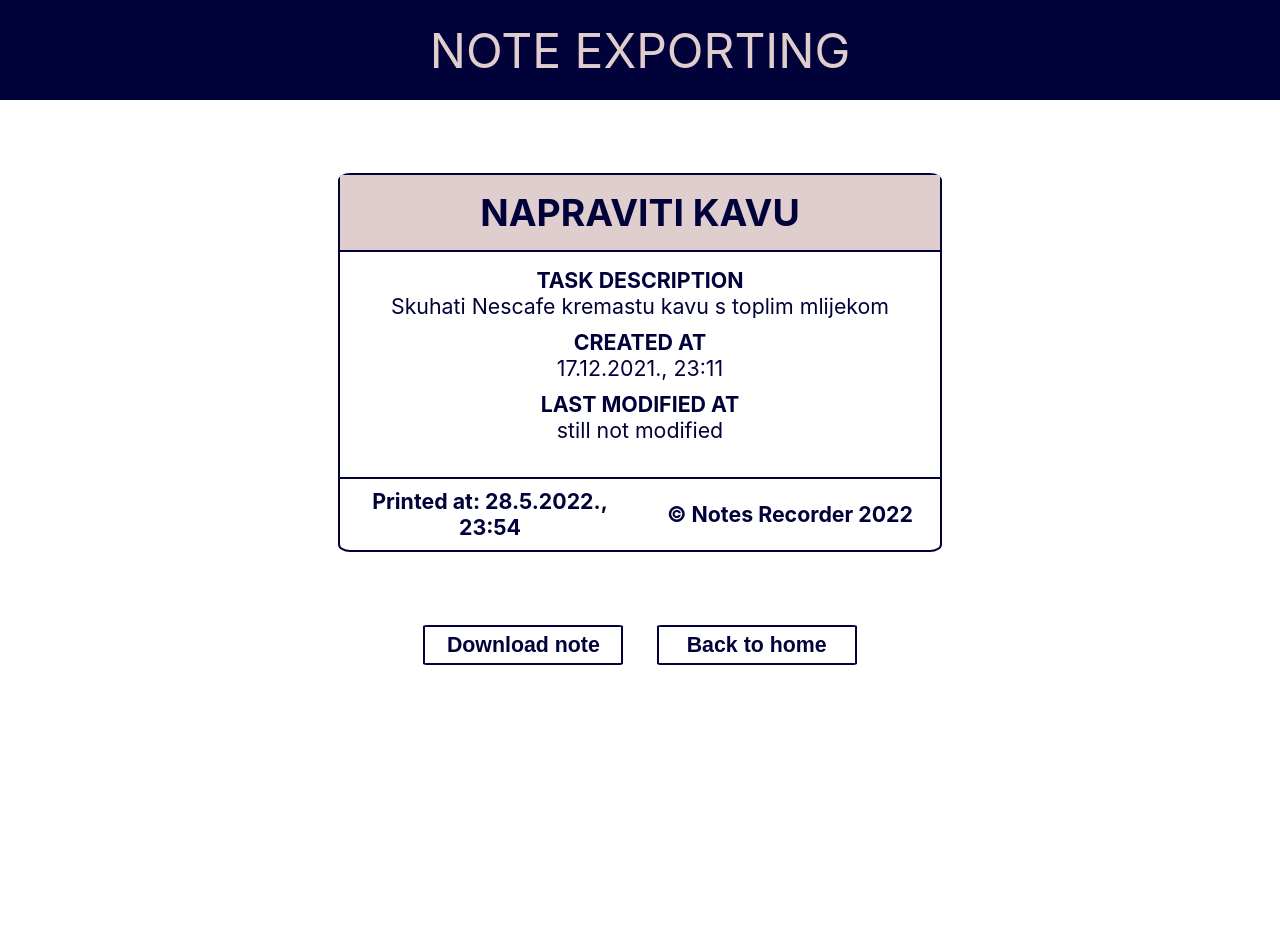
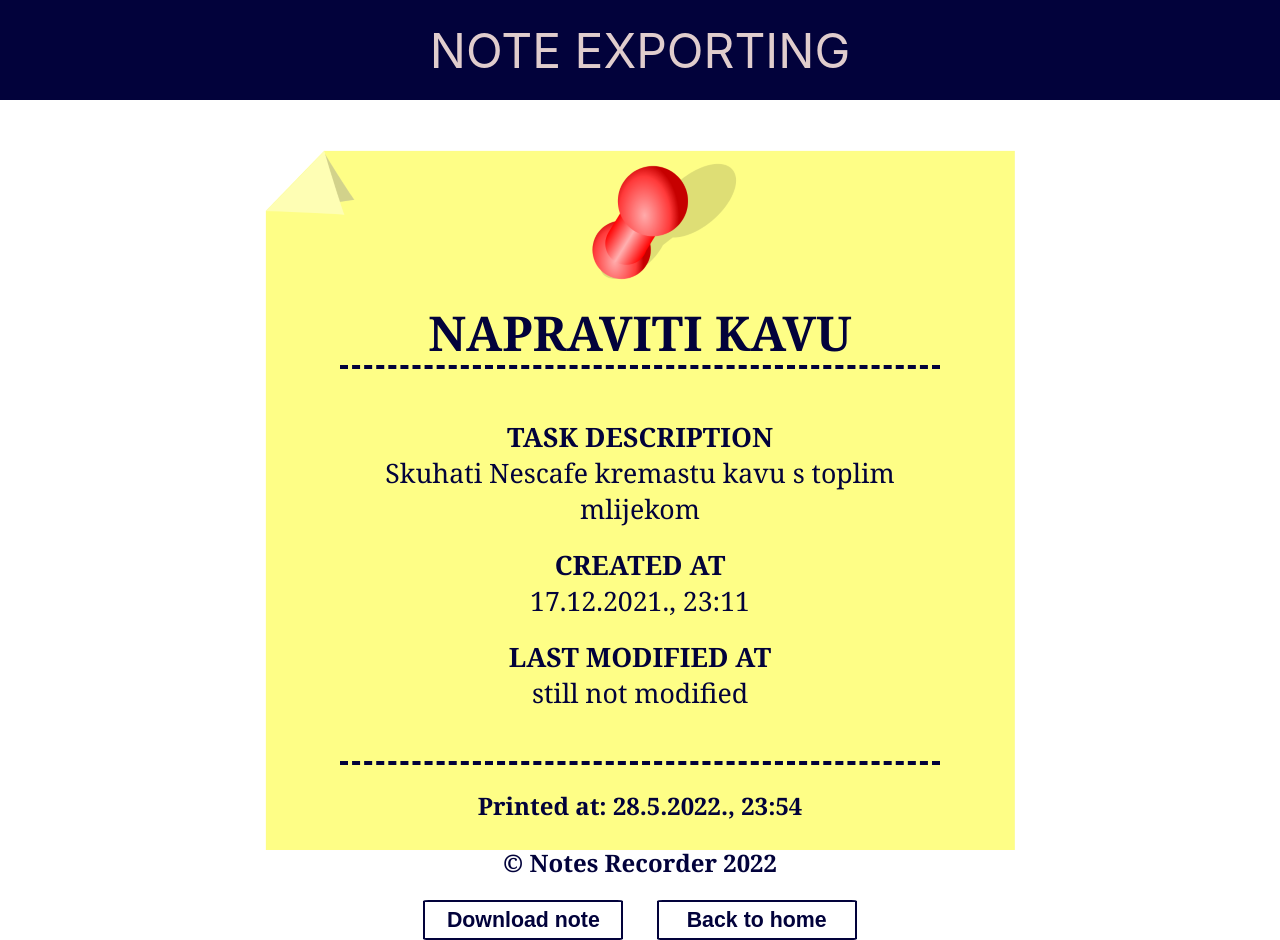
Before and after one commit to CROmarcos/NotesRecorder, a React (Create React App) app: page /print/1 in a window 1280 px wide. Before the commit the page ends 800 px from the top, so only its background shows below. Built offline with nearby package versions, Linux system fonts and the light colour scheme.

Commit message:
Visually editing of exported image

```diff
--- a/src/App.scss
+++ b/src/App.scss
@@ -47,3 +47,7 @@
   font-size: 16pt;
   font-weight: bold;
 }
+
+button {
+  cursor: pointer;
+}
--- a/src/components/Note/Note.scss
+++ b/src/components/Note/Note.scss
@@ -64,7 +64,6 @@
     border: none;
     font-weight: bold;
     text-decoration: underline;
-    cursor: pointer;
     margin: 0;
     padding: 0;
 
--- a/src/components/Print/Print.js
+++ b/src/components/Print/Print.js
@@ -23,9 +23,9 @@ const Print = () => {
 
     const Template = React.forwardRef((props, ref) => (
         <div ref={ref} className="print">
-            <div className="card print__card">
-                <div className="card__title print__title">{props.title}</div>
-                <div className="card__body print__body">
+            <div className="print__card">
+                <div className="print__title">{props.title}</div>
+                <div className="print__body">
                     <p className="prop prop__title">Task description</p>
                     <p className="prop prop__value">{props.description}</p>
                     <p className="prop prop__title">Created at</p>
@@ -33,13 +33,9 @@ const Print = () => {
                     <p className="prop prop__title">Last modified at</p>
                     <p className="prop prop__value">{props.lastModification}</p>
                 </div>
-                <div className="card__footer print__footer">
-                    <section className="side">
-                        <p>Printed at: {date}</p>
-                    </section>
-                    <section className="side">
-                        <p>&copy; Notes Recorder 2022</p>
-                    </section>
+                <div className="print__footer">
+                    <p>Printed at: {date}</p>
+                    <p>&copy; Notes Recorder 2022</p>
                 </div>
             </div>
         </div>
--- a/src/components/Print/Print.scss
+++ b/src/components/Print/Print.scss
@@ -1,33 +1,38 @@
 .print {
-    width: 700px;
-    height: 475px;
+    width: 750px;
+    height: 700px;
     display: flex;
     justify-content: center;
-    align-items: center;
     margin: auto;
+    margin-bottom: 50px;
     color: rgb(2, 2, 59);
+    background-image: url("../../images/stickyNote.png");
+    background-repeat: no-repeat;
+    font-family: Cambria, Cochin, Georgia, Times, "Times New Roman", serif;
 
     &__card {
-        width: 600px;
+        margin-top: 150px;
+        width: 80%;
         height: 375px;
     }
 
     &__title {
-        font-size: 28pt;
+        margin: auto;
+        margin-bottom: 50px;
+        font-size: 36pt;
         font-weight: bold;
         text-transform: uppercase;
-        display: flex;
-        justify-content: center;
-        align-items: center;
+        border-bottom: 3pt dashed rgb(2, 2, 59);
     }
 
     &__body {
-        text-align: center;
+        font-size: 20pt;
+        border-bottom: 3pt dashed rgb(2, 2, 59);
     }
 
     &__footer {
-        border-top: 2pt solid rgb(2, 2, 59);
         font-weight: bold;
+        font-size: 18pt;
     }
 
     &__actions {
@@ -38,18 +43,8 @@
     }
 }
 
-.side {
-    width: 50%;
-    height: calc(100% - 4pt);
-    display: flex;
-    justify-content: center;
-    align-items: center;
-    font-size: 16pt;
-}
-
 .prop {
     margin: auto;
-    font-size: 16pt;
 
     &__title {
         font-weight: bold;
@@ -58,10 +53,10 @@
 
     &__value {
         margin: 0;
-        margin-bottom: 10px;
+        margin-bottom: 20px;
     }
 
-    &:first-child{
-        margin-top: 10px;
+    &:last-child {
+        margin-bottom: 50px;
     }
 }
```
Also changed, not shown: src/images/stickyNote.png (added).
